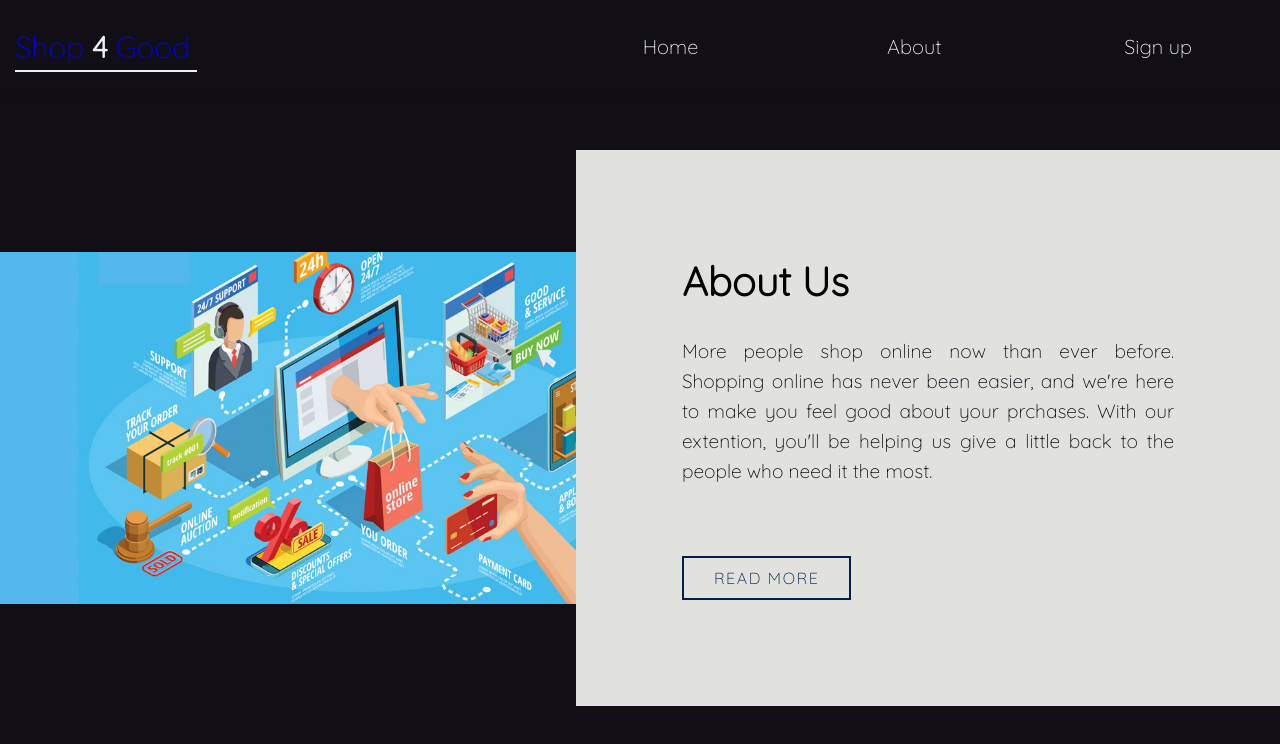
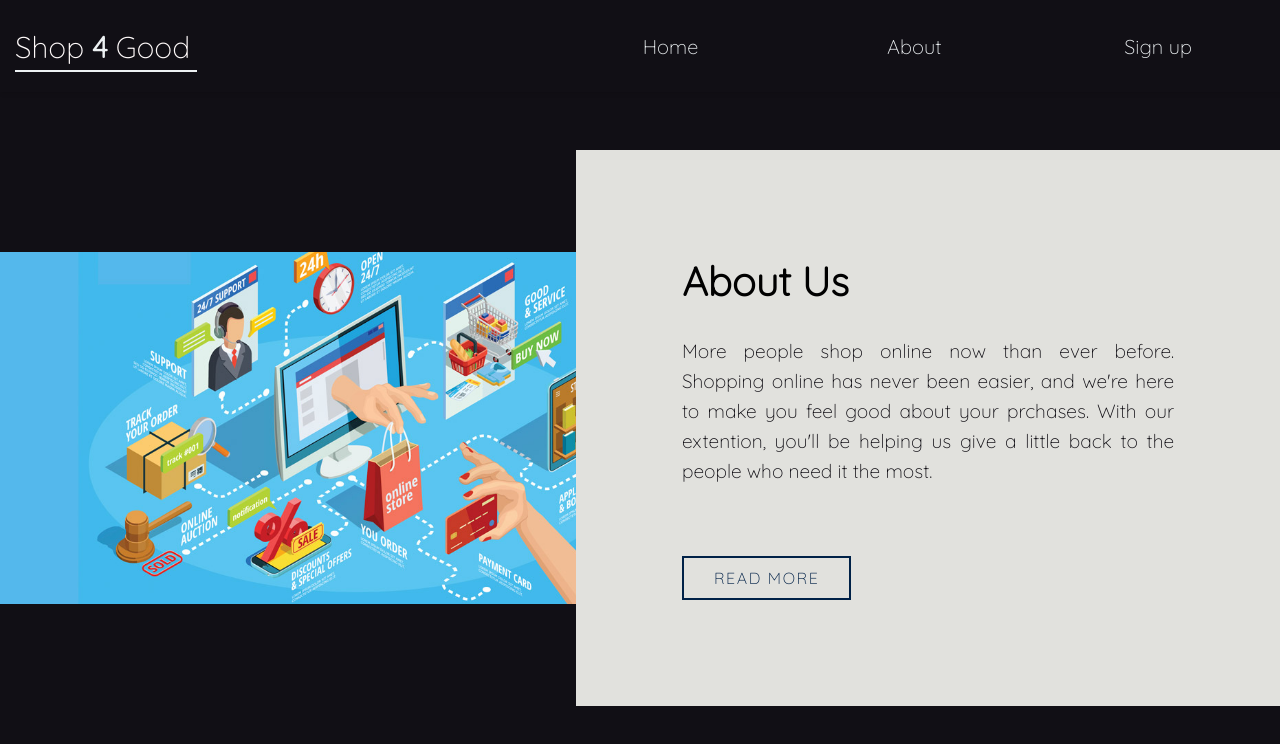
Before and after one commit to Amitaf1/re-submit-DAFE1200, a plain HTML site: page index.html in a window 1280 px wide. Drawn offline with Linux system fonts and the light colour scheme; files whose address does not match are found by name.

Commit message:
Update styles.css

```diff
--- a/styles.css
+++ b/styles.css
@@ -43,6 +43,10 @@ body {
   color: #edf1f3;
   text-decoration: none;
   padding: 15px;
+}
+
+.logo-header h1 a {
+  color: #FFFAFA;
 }
 
 .logo-header b {
```
